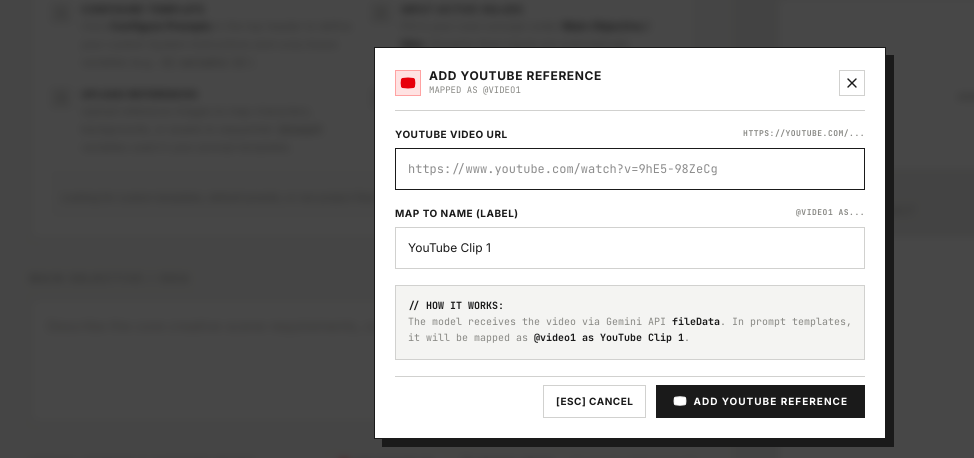
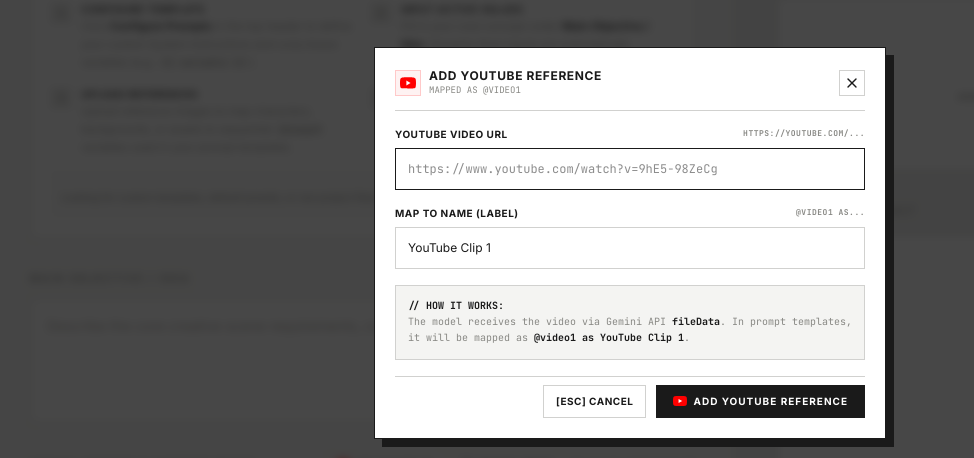
Before and after one commit to taruma/PromptLab, a Next.js app: page / in a window 1280 px wide. Both pictures are taken after a click on the button "ADD YOUTUBE URL". Shown: the part 157-615 px from the top of the page, without its empty margins (10-984 px from the left). Built offline with nearby package versions, Linux system fonts and the light colour scheme.

Commit message:
feat: replace lucide-react YouTube icon with custom component
Standardized the YouTube brand icon across the application to ensure consistent styling and improved visual representation.

```diff
--- a/app/page.tsx
+++ b/app/page.tsx
@@ -27,8 +27,7 @@
   Star,
   X,
   ArrowUpDown,
-  SlidersHorizontal,
-  Youtube
+  SlidersHorizontal
 } from "lucide-react";
 
 import AssetLibrarySidebar from "../components/AssetLibrarySidebar";
@@ -40,6 +39,7 @@
 import ClearHistoryConfirmModal from "../components/ClearHistoryConfirmModal";
 import PresetExportDropdown from "../components/PresetExportDropdown";
 import AddYouTubeModal from "../components/AddYouTubeModal";
+import YouTubeIcon from "../components/YouTubeIcon";
 import {
   exportPresetsToJSON,
   importPresetsFromJSON,
@@ -1904,7 +1904,7 @@
                   className="px-2 py-0.5 border border-[#D1D1CF] hover:border-red-600 bg-white text-[8px] font-bold uppercase tracking-wider transition-all cursor-pointer flex items-center gap-1 text-[#1A1A1A] hover:text-red-600"
                   id="add-youtube-url-btn"
                 >
-                  <Youtube className="w-3 h-3 text-red-600 fill-red-600" />
+                  <YouTubeIcon className="w-3.5 h-3.5" />
                   Add YouTube URL
                 </button>
                 <button
--- a/components/AddYouTubeModal.tsx
+++ b/components/AddYouTubeModal.tsx
@@ -1,7 +1,8 @@
 "use client";
 
 import React, { useState, useEffect } from "react";
-import { X, Film, Youtube, AlertCircle } from "lucide-react";
+import { X, Film, AlertCircle } from "lucide-react";
+import YouTubeIcon from "./YouTubeIcon";
 import { isYouTubeUrl } from "../lib/video-utils";
 
 interface AddYouTubeModalProps {
@@ -83,8 +84,8 @@
         {/* Header */}
         <div className="flex items-center justify-between border-b border-[#D1D1CF] pb-3">
           <div className="flex items-center gap-2">
-            <div className="p-1 bg-red-100 border border-red-300 text-red-600">
-              <Youtube className="w-4 h-4 fill-red-600" />
+            <div className="p-1 bg-red-50 border border-red-200">
+              <YouTubeIcon className="w-4 h-4" />
             </div>
             <div>
               <h3 className="text-xs font-bold uppercase tracking-wider text-[#1A1A1A] font-sans">
@@ -170,7 +171,7 @@
               type="submit"
               className="px-4 py-2 bg-[#1A1A1A] hover:bg-[#333] text-white border border-[#1A1A1A] text-[10px] uppercase font-bold tracking-widest transition-all cursor-pointer flex items-center gap-1.5"
             >
-              <Youtube className="w-3.5 h-3.5 fill-white" />
+              <YouTubeIcon className="w-3.5 h-3.5" />
               Add YouTube Reference
             </button>
           </div>
--- a/components/HistoryViewerModal.tsx
+++ b/components/HistoryViewerModal.tsx
@@ -12,7 +12,6 @@
   Sparkles,
   Image as ImageIcon,
   Film,
-  Youtube,
   Settings,
   Copy,
   Star,
@@ -20,6 +19,7 @@
   Upload,
   Loader2
 } from "lucide-react";
+import YouTubeIcon from "./YouTubeIcon";
 import { getStoredImage } from "../lib/indexeddb";
 import { exportHistoryToJSON, importHistoryFromJSON } from "../lib/history-export";
 import VideoPlayerModal from "./VideoPlayerModal";
@@ -788,7 +788,7 @@
                           >
                             <div className={`w-9 h-9 relative shrink-0 border ${isYt ? 'border-red-200 bg-red-100' : 'border-purple-200 bg-purple-100'} flex items-center justify-center overflow-hidden`}>
                               {isYt ? (
-                                <Youtube className="w-4 h-4 text-red-600 fill-red-600" />
+                                <YouTubeIcon className="w-4 h-4" />
                               ) : (
                                 <Film className="w-4 h-4 text-purple-700" />
                               )}
--- a/components/VideoAssetCard.tsx
+++ b/components/VideoAssetCard.tsx
@@ -1,8 +1,9 @@
 "use client";
 
 import React, { useState } from "react";
-import { Trash2, Play, Film, Youtube } from "lucide-react";
+import { Trash2, Play, Film } from "lucide-react";
 import VideoPlayerModal from "./VideoPlayerModal";
+import YouTubeIcon from "./YouTubeIcon";
 import { getYouTubeThumbnailUrl, extractYouTubeVideoId } from "../lib/video-utils";
 
 interface VideoAssetCardProps {
@@ -63,7 +64,7 @@
             ) : (
               // Fallback YouTube placeholder
               <div className="w-full h-full flex flex-col items-center justify-center bg-stone-900 text-stone-400 gap-1 p-2">
-                <Youtube className="w-8 h-8 text-red-500 fill-red-500" />
+                <YouTubeIcon className="w-8 h-8" />
                 <span className="text-[8px] font-mono uppercase text-stone-400 truncate max-w-full">
                   {ytVideoId || "YouTube Video"}
                 </span>
@@ -74,7 +75,7 @@
             <div className="absolute inset-0 flex items-center justify-center bg-black/20 group-hover/vid:bg-black/10 transition-colors">
               <div className="w-9 h-9 bg-white/90 border border-[#1A1A1A] text-[#1A1A1A] flex items-center justify-center group-hover/vid:scale-110 transition-transform shadow-md">
                 {isYt ? (
-                  <Youtube className="w-4 h-4 fill-red-600 text-red-600" />
+                  <YouTubeIcon className="w-5 h-5" />
                 ) : (
                   <Play className="w-4 h-4 fill-[#1A1A1A] ml-0.5 text-[#1A1A1A]" />
                 )}
@@ -89,8 +90,7 @@
 
             {/* Top-Right Badge for YouTube */}
             {isYt && (
-              <div className="absolute top-1 right-8 bg-red-600 text-white text-[7px] font-mono font-bold px-1 py-0.5 uppercase tracking-wider select-none z-10 flex items-center gap-0.5">
-                <Youtube className="w-2.5 h-2.5 fill-white" />
+              <div className="absolute top-1 right-8 bg-red-600 text-white text-[7px] font-mono font-bold px-1.5 py-0.5 uppercase tracking-wider select-none z-10">
                 YT
               </div>
             )}
--- a/components/VideoPlayerModal.tsx
+++ b/components/VideoPlayerModal.tsx
@@ -1,7 +1,8 @@
 "use client";
 
 import React, { useEffect } from "react";
-import { X, Film, Youtube, ExternalLink } from "lucide-react";
+import { X, Film, ExternalLink } from "lucide-react";
+import YouTubeIcon from "./YouTubeIcon";
 import { extractYouTubeVideoId, isYouTubeUrl } from "../lib/video-utils";
 
 interface VideoPlayerModalProps {
@@ -59,7 +60,7 @@
         <div className="flex items-center justify-between border-b border-[#D1D1CF] pb-2.5">
           <div className="flex items-center gap-2">
             {effectiveYoutubeUrl ? (
-              <Youtube className="w-4 h-4 text-red-600 fill-red-600" />
+              <YouTubeIcon className="w-4 h-4" />
             ) : (
               <Film className="w-4 h-4 text-[#1A1A1A]" />
             )}
--- /dev/null
+++ b/components/YouTubeIcon.tsx
@@ -0,0 +1,27 @@
+"use client";
+
+import React from "react";
+
+interface YouTubeIconProps {
+  className?: string;
+}
+
+export function YouTubeIcon({ className = "w-4 h-4" }: YouTubeIconProps) {
+  return (
+    <svg
+      className={`shrink-0 ${className}`}
+      viewBox="0 0 24 24"
+      fill="none"
+      xmlns="http://www.w3.org/2000/svg"
+      aria-hidden="true"
+    >
+      <path
+        fill="#FF0000"
+        d="M23.498 6.186a3.016 3.016 0 0 0-2.122-2.136C19.505 3.545 12 3.545 12 3.545s-7.505 0-9.377.505A3.017 3.017 0 0 0 .502 6.186C0 8.07 0 12 0 12s0 3.93.502 5.814a3.016 3.016 0 0 0 2.122 2.136c1.871.505 9.376.505 9.376.505s7.505 0 9.377-.505a3.015 3.015 0 0 0 2.122-2.136C24 15.93 24 12 24 12s0-3.93-.502-5.814z"
+      />
+      <path fill="#FFFFFF" d="M9.545 15.568V8.432L15.818 12l-6.273 3.568z" />
+    </svg>
+  );
+}
+
+export default YouTubeIcon;
```
